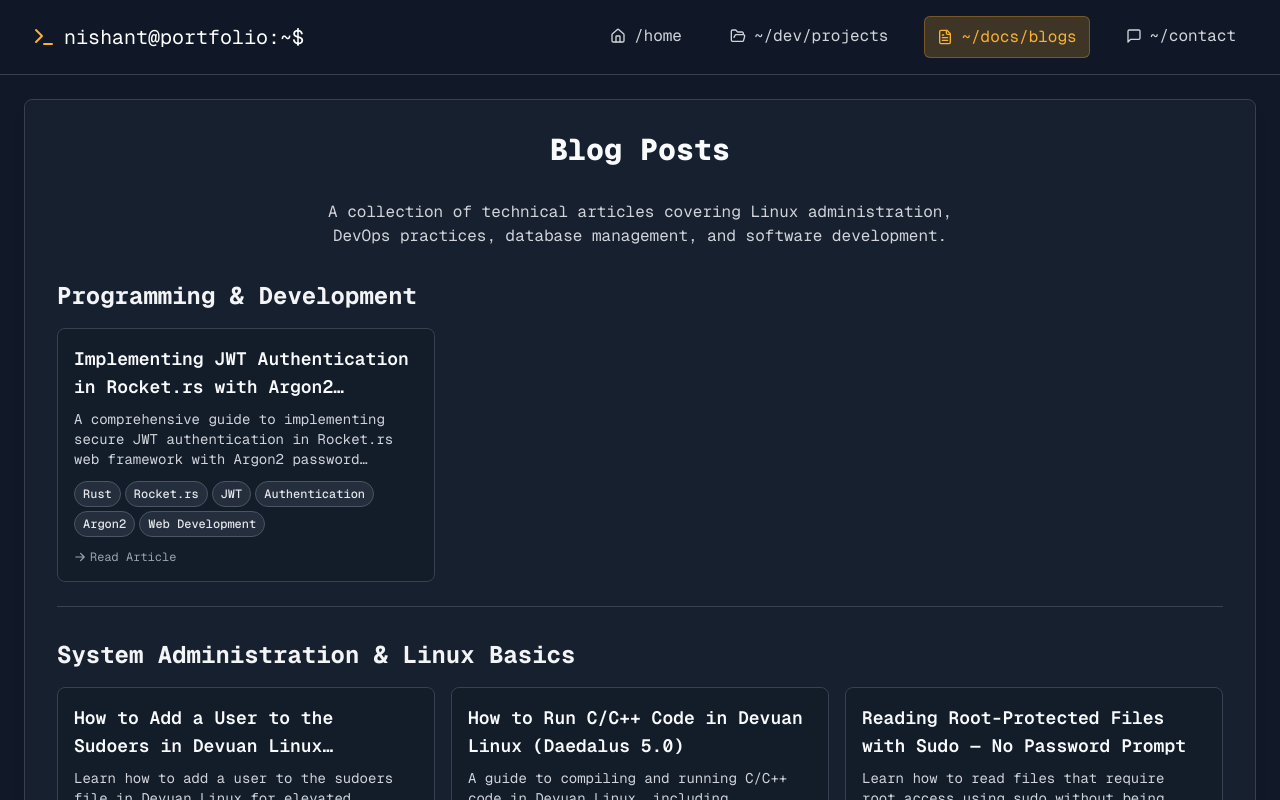
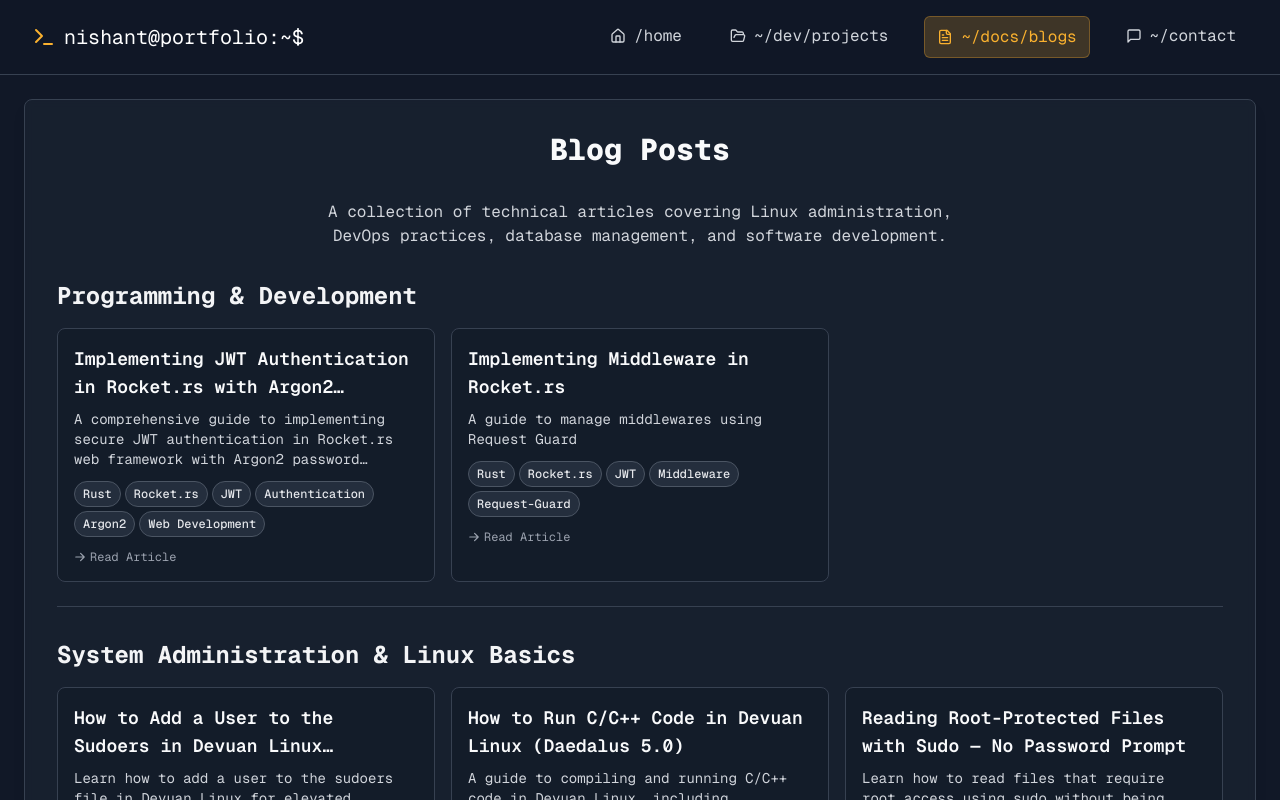
Before and after one commit to nishujangra/Portfolio, a React (Vite) app: page /blogs in a window 1280 px wide. Shown: the top 800 px of the page. Built offline with nearby package versions, Linux system fonts and the light colour scheme.

Commit message:
added new blog

```diff
--- a/src/data/blogs.ts
+++ b/src/data/blogs.ts
@@ -5,6 +5,13 @@ export const blogs = [
         description: "A comprehensive guide to implementing secure JWT authentication in Rocket.rs web framework with Argon2 password hashing.",
         url: "https://nishujangra27.hashnode.dev/implementing-jwt-authentication-in-rocketrs",
         tags: ["Rust", "Rocket.rs", "JWT", "Authentication", "Argon2", "Web Development"],
+        category: "Programming & Development"
+    },
+    {
+        title: "Implementing Middleware in Rocket.rs",
+        description: "A guide to manage middlewares using Request Guard",
+        url: "https://nishujangra27.hashnode.dev/implementing-middleware-in-rocketrs-rust",
+        tags: ["Rust", "Rocket.rs", "JWT", "Middleware", "Request-Guard"],
         category: "Programming & Development"
     },
 
```
